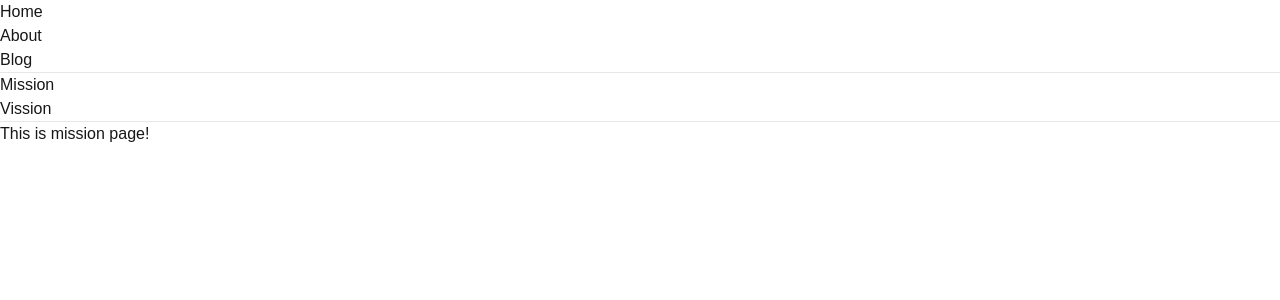
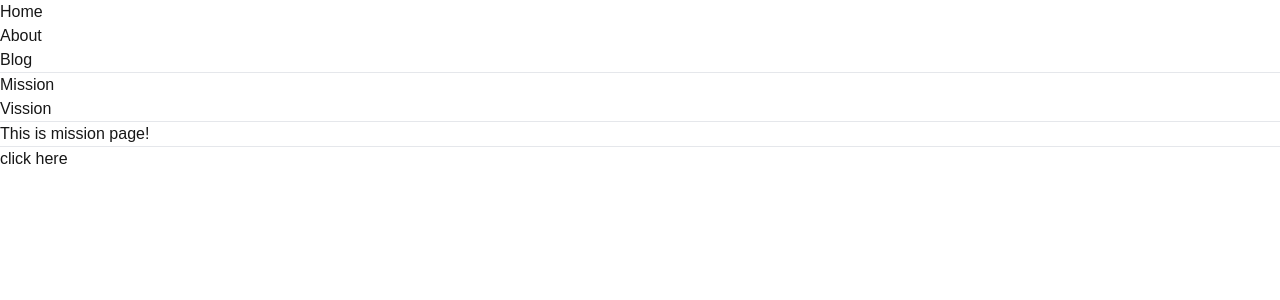
Before and after one commit to sajjad0057/Practice_Next.JS, a Next.js app: page /about/mission in a window 1280 px wide. Shown: the top 300 px of the page. Built offline with nearby package versions, Linux system fonts and the light colour scheme.

Commit message:
set client rendering section in server side rendering component

```diff
--- a/src/app/about/mission/page.js
+++ b/src/app/about/mission/page.js
@@ -1,9 +1,12 @@
+import Button from '@/app/components/button';
 import React from 'react'
 
 export default function Mission() {
   return (
     <main className="mt-10">
         <div>This is mission page!</div>
+        <hr />
+        <Button/>
     </main>
   )
 }
--- /dev/null
+++ b/src/app/components/Button.js
@@ -0,0 +1,13 @@
+"use client";
+
+export default function Button() {
+  return (
+    <div className="mt-5">
+        <button className="bg-green-300 rounded-sm p-2"
+         onClick={() => console.log("I have clicked!")}
+        >
+          click here
+        </button>
+    </div>
+  )
+}
```
Also changed, not shown: src/app/blog/[id]/not-found.js (added, +7 -0 lines).
